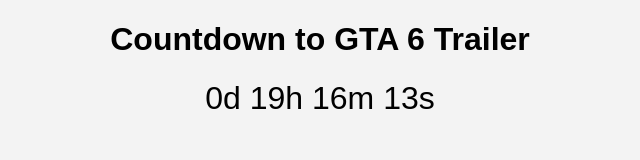
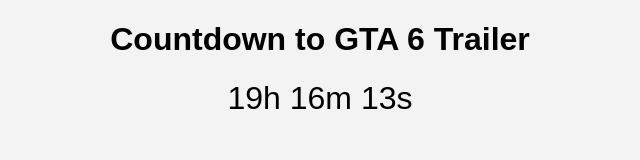
Before and after one commit to CoopTRUE/GTA6-COUNTDOWN, a plain HTML site: page index.html in a window 1280 px wide. Shown: the whole page, without its empty margins (320-960 px from the left). Drawn offline with Linux system fonts and the light colour scheme.

Commit message:
added title and keywords

```diff
--- a/index.html
+++ b/index.html
@@ -4,21 +4,24 @@
     <meta charset="UTF-8" />
     <meta name="viewport" content="width=device-width, initial-scale=1.0" />
     <title>Gta 6 Countdown</title>
+    <meta name="description" content="Countdown to GTA 6 Trailer" />
+    <meta name="keywords" content="GTA 6, GTA VI, GTA 6 Trailer, GTA 6 Countdown" />
+    <meta name="author" content="Cooper" />
     <script>
       const countDownDate = new Date("Dec 5, 2023 09:00:00 EST").getTime();
       function updateCountdown() {
         const now = new Date().getTime();
         const distance = countDownDate - now;
 
-        const days = Math.floor(distance / (1000 * 60 * 60 * 24));
         const hours = Math.floor(
           (distance % (1000 * 60 * 60 * 24)) / (1000 * 60 * 60)
         );
         const minutes = Math.floor((distance % (1000 * 60 * 60)) / (1000 * 60));
         const seconds = Math.floor((distance % (1000 * 60)) / 1000);
 
-        document.getElementById("countdown").innerText =
-          days + "d " + hours + "h " + minutes + "m " + seconds + "s";
+        const text = `${hours}h ${minutes}m ${seconds}s`;
+        document.getElementById("countdown").innerText = text
+        document.title = `${text} - Gta 6 Countdown`
 
         if (distance < 0) {
           clearInterval(x);
```
